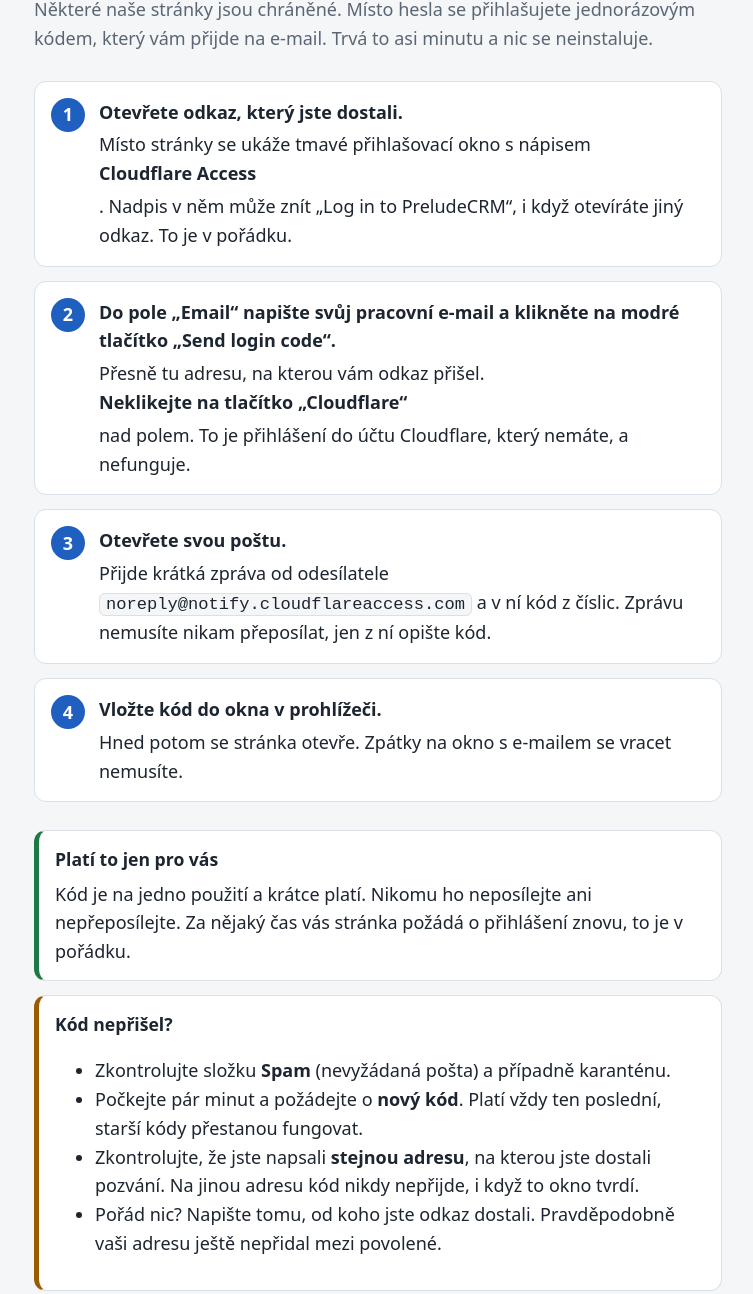
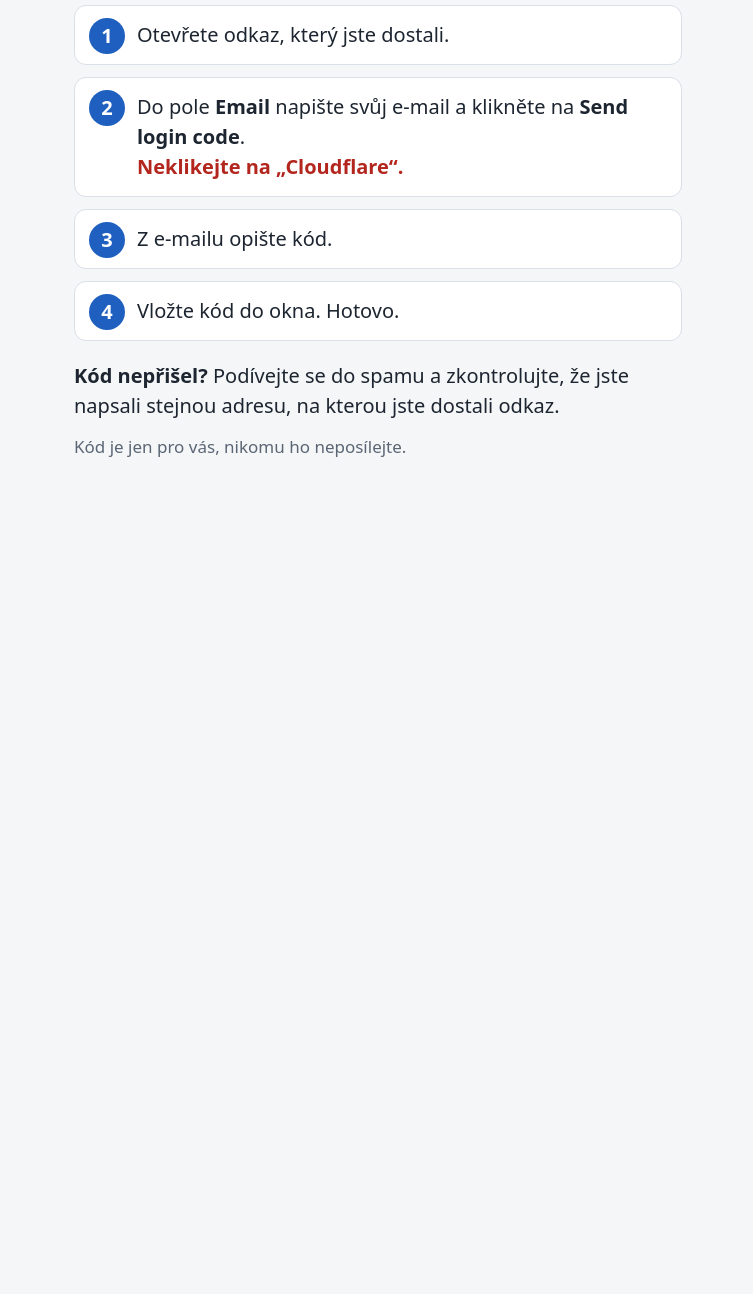
Before and after one commit to LukasWana/prihlaseni-kodem, a plain HTML site: page index.html in a window 1280 px wide. Shown: the part 75-1369 px from the top of the page, without its empty margins (262-1015 px from the left). After the commit the page ends 800 px from the top, so only its background shows below. Drawn offline with Linux system fonts and the light colour scheme.

Commit message:
Návod zjednodušen na 4 kroky

```diff
--- a/index.html
+++ b/index.html
@@ -4,65 +4,33 @@
 <meta charset="utf-8">
 <meta name="viewport" content="width=device-width, initial-scale=1">
 <meta name="robots" content="noindex">
-<title>Jak se přihlásit kódem z e-mailu</title>
+<title>Přihlášení kódem z e-mailu</title>
 <style>
-:root{--bg:#f4f6f8;--card:#fff;--text:#1d2530;--muted:#5b6674;--line:#d9e0e7;--accent:#1f5fbf;--ok:#1d7a46;--warn:#9a5b00}
-@media (prefers-color-scheme:dark){:root:not([data-theme="light"]){--bg:#14181d;--card:#1c2229;--text:#e8edf2;--muted:#a3adb8;--line:#2c353f;--accent:#7db0ff;--ok:#5fcf8f;--warn:#f0b35a}}
+:root{--bg:#f4f6f8;--card:#fff;--text:#1d2530;--muted:#5b6674;--line:#d9e0e7;--accent:#1f5fbf;--warn:#b3261e}
+@media (prefers-color-scheme:dark){:root:not([data-theme="light"]){--bg:#14181d;--card:#1c2229;--text:#e8edf2;--muted:#a3adb8;--line:#2c353f;--accent:#7db0ff;--warn:#ff8a80}}
 *{box-sizing:border-box}
-body{margin:0;background:var(--bg);color:var(--text);font:18px/1.6 system-ui,-apple-system,"Segoe UI",Roboto,sans-serif}
-main{max-width:720px;margin:0 auto;padding:28px 16px 56px}
-h1{font-size:1.7rem;line-height:1.25;margin:0 0 8px}
-.lead{color:var(--muted);margin:0 0 28px}
-ol{list-style:none;padding:0;margin:0 0 28px;counter-reset:k}
-li.krok{counter-increment:k;background:var(--card);border:1px solid var(--line);border-radius:12px;padding:16px 16px 16px 64px;margin:0 0 14px;position:relative}
-li.krok::before{content:counter(k);position:absolute;left:16px;top:16px;width:34px;height:34px;border-radius:50%;background:var(--accent);color:#fff;font-weight:700;display:flex;align-items:center;justify-content:center}
-li.krok b{display:block;margin-bottom:4px}
-.box{background:var(--card);border:1px solid var(--line);border-radius:12px;padding:14px 16px;margin:0 0 14px}
-.box h2{font-size:1.1rem;margin:0 0 6px}
-.ok{border-left:5px solid var(--ok)}.warn{border-left:5px solid var(--warn)}
-a{color:var(--accent)}
-code{background:var(--bg);border:1px solid var(--line);border-radius:6px;padding:1px 6px;font-size:.95em}
-small{color:var(--muted)}
+body{margin:0;background:var(--bg);color:var(--text);font:20px/1.5 system-ui,-apple-system,"Segoe UI",Roboto,sans-serif}
+main{max-width:640px;margin:0 auto;padding:28px 16px 48px}
+h1{font-size:1.6rem;line-height:1.25;margin:0 0 20px}
+ol{list-style:none;padding:0;margin:0 0 20px;counter-reset:k}
+li{counter-increment:k;background:var(--card);border:1px solid var(--line);border-radius:12px;padding:14px 16px 14px 62px;margin:0 0 12px;position:relative}
+li::before{content:counter(k);position:absolute;left:14px;top:12px;width:36px;height:36px;border-radius:50%;background:var(--accent);color:#fff;font-weight:700;display:flex;align-items:center;justify-content:center}
+.ne{color:var(--warn);font-weight:700}
+p{margin:0 0 10px}
+small{color:var(--muted);font-size:.85em}
 </style>
 </head>
 <body>
 <main>
-  <h1>Jak se přihlásit kódem z e-mailu</h1>
-  <p class="lead">Některé naše stránky jsou chráněné. Místo hesla se přihlašujete jednorázovým kódem, který vám přijde na e-mail. Trvá to asi minutu a nic se neinstaluje.</p>
-
+  <h1>Přihlášení kódem z e-mailu</h1>
   <ol>
-    <li class="krok"><b>Otevřete odkaz, který jste dostali.</b>
-      Místo stránky se ukáže tmavé přihlašovací okno s nápisem <b>Cloudflare Access</b>. Nadpis v něm může znít „Log in to PreludeCRM“, i když otevíráte jiný odkaz. To je v pořádku.</li>
-    <li class="krok"><b>Do pole „Email“ napište svůj pracovní e-mail a klikněte na modré tlačítko „Send login code“.</b>
-      Přesně tu adresu, na kterou vám odkaz přišel.
-      <br><b>Neklikejte na tlačítko „Cloudflare“</b> nad polem. To je přihlášení do účtu Cloudflare, který nemáte, a nefunguje.</li>
-    <li class="krok"><b>Otevřete svou poštu.</b>
-      Přijde krátká zpráva od odesílatele <code>noreply@notify.cloudflareaccess.com</code> a v ní kód z číslic. Zprávu nemusíte nikam přeposílat, jen z ní opište kód.</li>
-    <li class="krok"><b>Vložte kód do okna v prohlížeči.</b>
-      Hned potom se stránka otevře. Zpátky na okno s e-mailem se vracet nemusíte.</li>
+    <li>Otevřete odkaz, který jste dostali.</li>
+    <li>Do pole <b>Email</b> napište svůj e-mail a klikněte na <b>Send login code</b>.<br><span class="ne">Neklikejte na „Cloudflare“.</span></li>
+    <li>Z e-mailu opište kód.</li>
+    <li>Vložte kód do okna. Hotovo.</li>
   </ol>
-
-  <div class="box ok">
-    <h2>Platí to jen pro vás</h2>
-    Kód je na jedno použití a krátce platí. Nikomu ho neposílejte ani nepřeposílejte. Za nějaký čas vás stránka požádá o přihlášení znovu, to je v pořádku.
-  </div>
-
-  <div class="box warn">
-    <h2>Kód nepřišel?</h2>
-    <ul>
-      <li>Zkontrolujte složku <b>Spam</b> (nevyžádaná pošta) a případně karanténu.</li>
-      <li>Počkejte pár minut a požádejte o <b>nový kód</b>. Platí vždy ten poslední, starší kódy přestanou fungovat.</li>
-      <li>Zkontrolujte, že jste napsali <b>stejnou adresu</b>, na kterou jste dostali pozvání. Na jinou adresu kód nikdy nepřijde, i když to okno tvrdí.</li>
-      <li>Pořád nic? Napište tomu, od koho jste odkaz dostali. Pravděpodobně vaši adresu ještě nepřidal mezi povolené.</li>
-    </ul>
-  </div>
-
-  <div class="box">
-    <h2>Je to bezpečné?</h2>
-    Ano. Cloudflare jen ověřuje, že vaše e-mailová schránka je opravdu vaše. Nezná vaše heslo k poště a žádné heslo si od vás nevyžádá. Zprávu s kódem vám nikdo jiný než přihlašovací okno, které jste sami otevřeli, nepošle. Pokud kód přijde, aniž byste se přihlašovali, ignorujte ho.
-  </div>
-
-  <p><small>Tento návod je obecný a neobsahuje žádné interní údaje.</small></p>
+  <p><b>Kód nepřišel?</b> Podívejte se do spamu a zkontrolujte, že jste napsali stejnou adresu, na kterou jste dostali odkaz.</p>
+  <p><small>Kód je jen pro vás, nikomu ho neposílejte.</small></p>
 </main>
 </body>
 </html>
```
